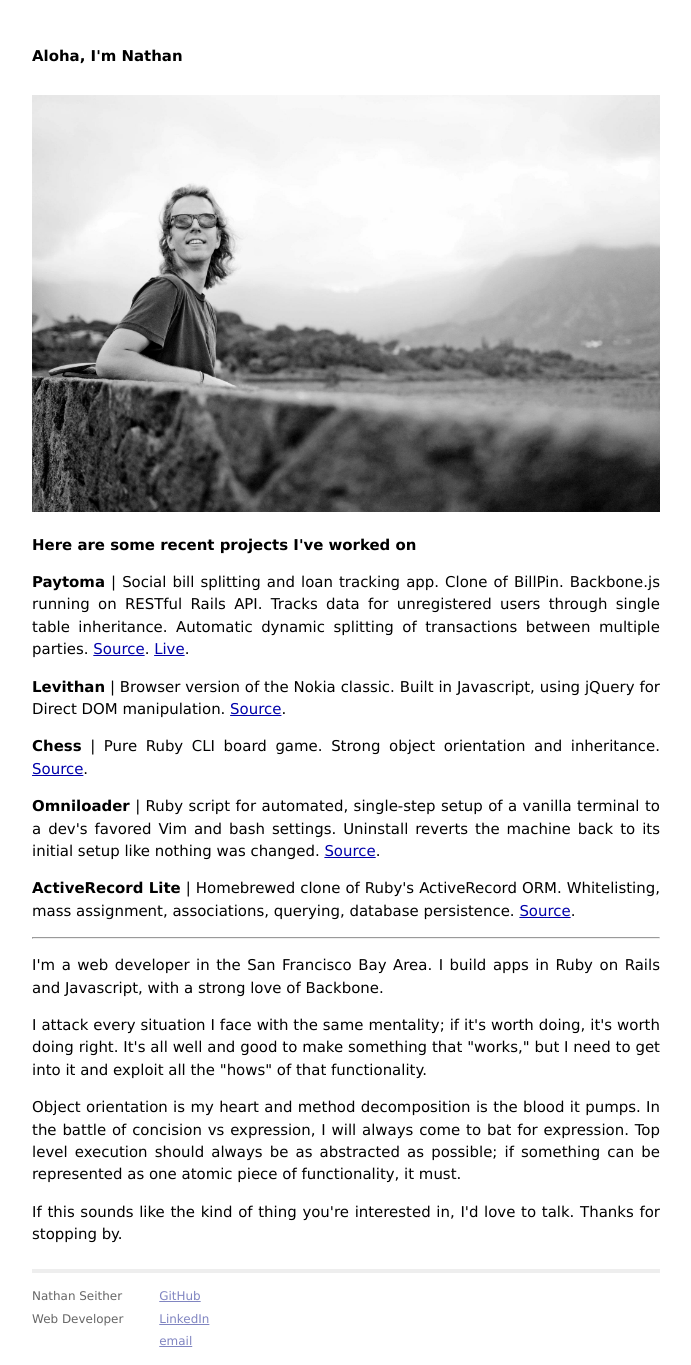
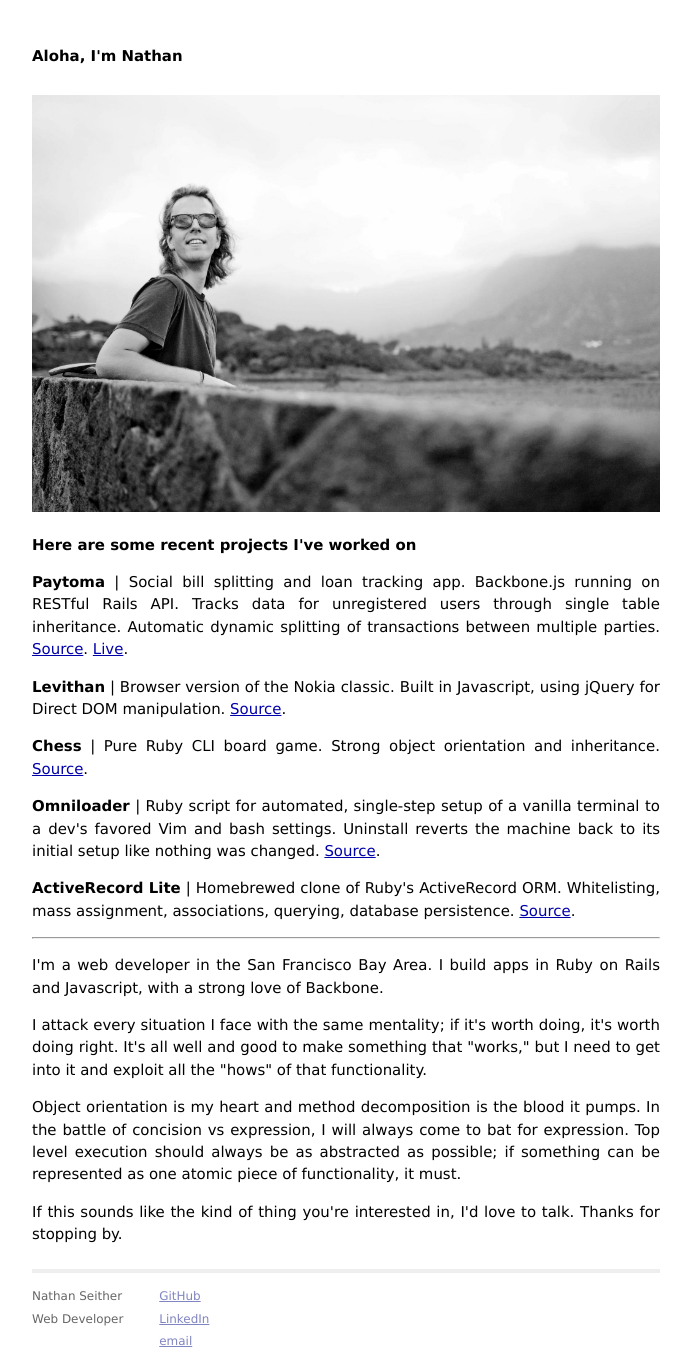
Before and after one commit to Supernats/Supernats.github.io, a Jekyll site: the page built from index.html, in a window 1280 px wide. Shown: the whole page, without its empty margins (294-985 px from the left). Built offline with Jekyll 4.4.1, drawn with Linux system fonts in a browser that asks for light colours; Markdown is read by kramdown in place of the engine named in the settings.

Commit message:
Remove cloning reference

```diff
--- a/index.html
+++ b/index.html
@@ -17,7 +17,7 @@ title: Nathan Seither
       <strong>Here are some recent projects I've worked on</strong>
     </p>
     <p class="project-text">
-      <strong>Paytoma</strong> | Social bill splitting and loan tracking app. Clone of BillPin. Backbone.js running on RESTful Rails API. Tracks data for unregistered users through single table inheritance. Automatic dynamic splitting of transactions between multiple parties. <a href="https://github.com/supernats/bills-bills-bills">Source</a>. <a href="http://www.paytoma.com">Live</a>.
+      <strong>Paytoma</strong> | Social bill splitting and loan tracking app. Backbone.js running on RESTful Rails API. Tracks data for unregistered users through single table inheritance. Automatic dynamic splitting of transactions between multiple parties. <a href="https://github.com/supernats/bills-bills-bills">Source</a>. <a href="http://www.paytoma.com">Live</a>.
     </p>
 
     <p class="project-text">
```
